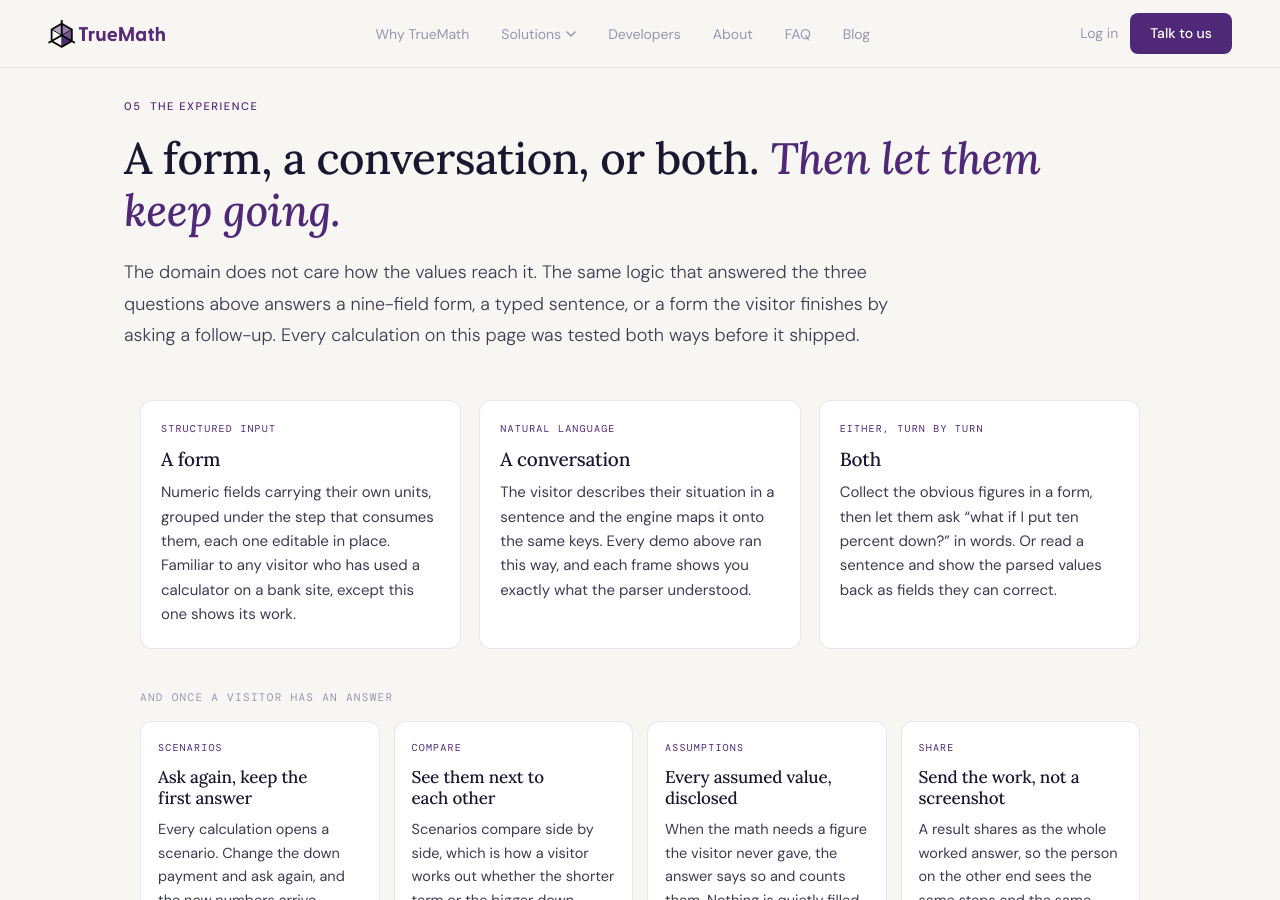
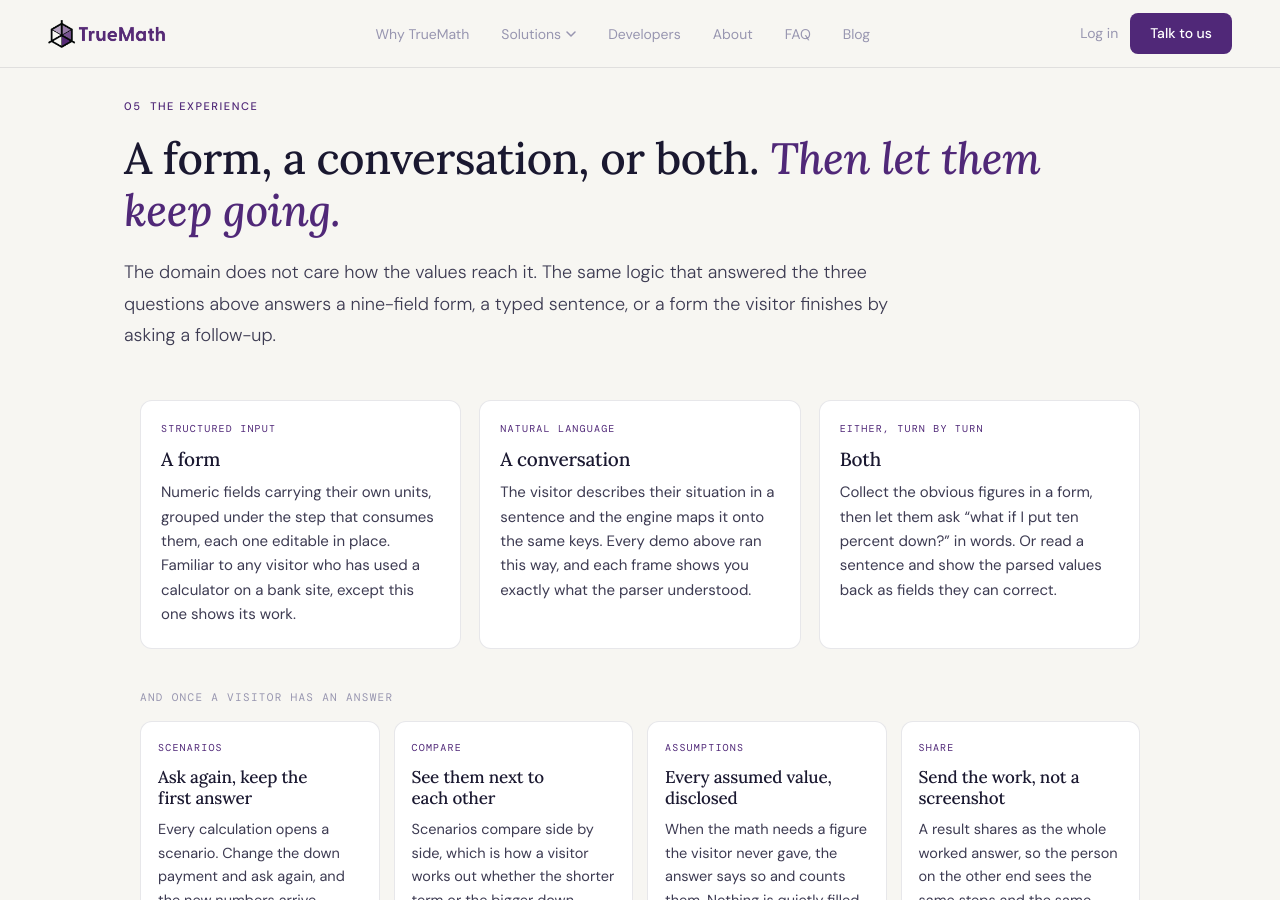
Before and after one commit to truemathai/truemath.ai, a Jekyll site: the page built from lending.html, in a window 1280 px wide and 900 px high, scrolled down 4218 px. Built offline with Jekyll 4.4.1, drawn with Linux system fonts in a browser that asks for light colours.

Commit message:
Cut "every calculation on this page was tested both ways"
Same failing as the mockup line: it argues for the claim instead of making it.
The intro now states what the domain does and stops.

Co-Authored-By: Claude Opus 5 <noreply@anthropic.com>

```diff
--- a/lending.html
+++ b/lending.html
@@ -374,8 +374,7 @@ demos:
   <p class="section-body">
     The domain does not care how the values reach it. The same logic that
     answered the three questions above answers a nine-field form, a typed
-    sentence, or a form the visitor finishes by asking a follow-up. Every
-    calculation on this page was tested both ways before it shipped.
+    sentence, or a form the visitor finishes by asking a follow-up.
   </p>
 
   <div class="lnd-modes">
```
